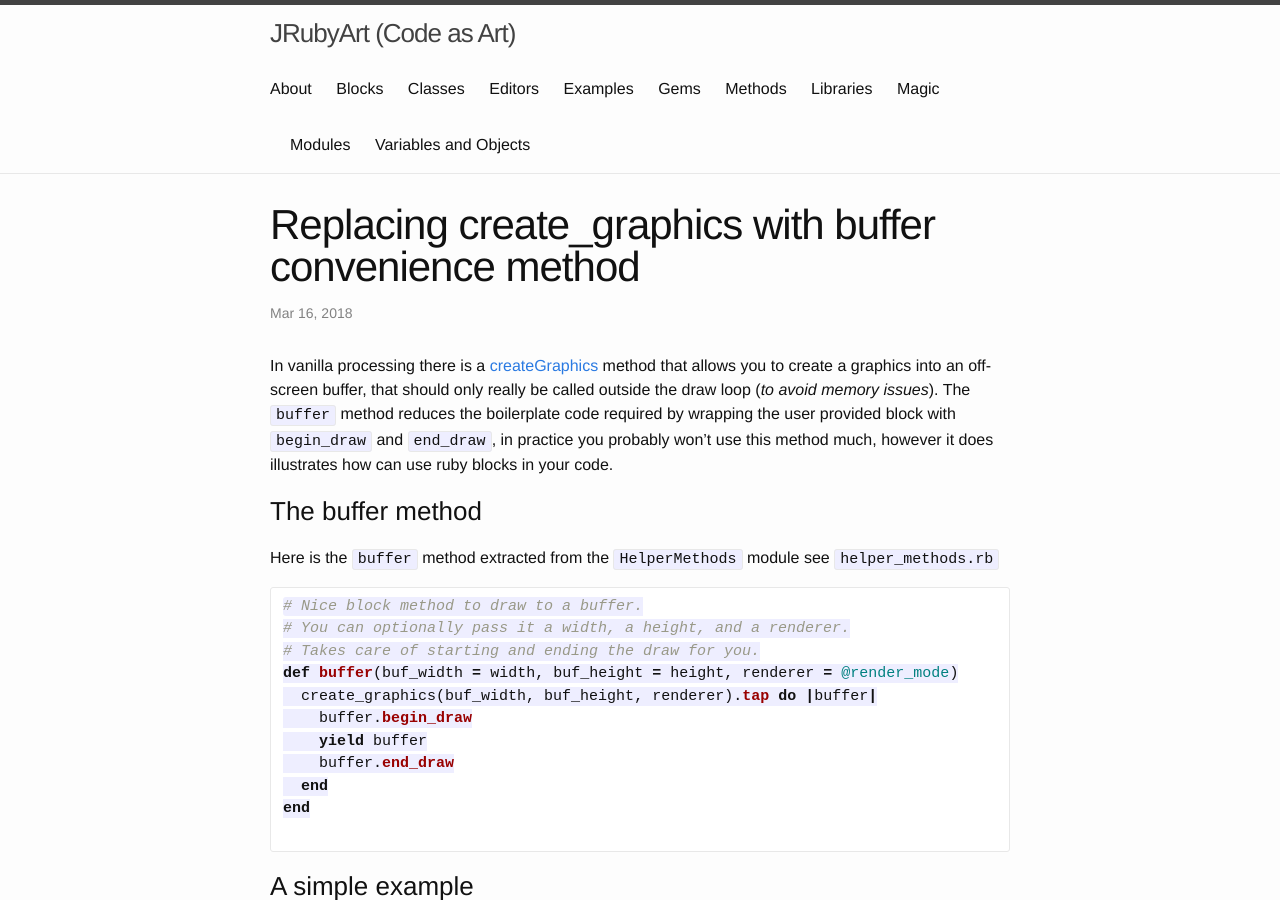
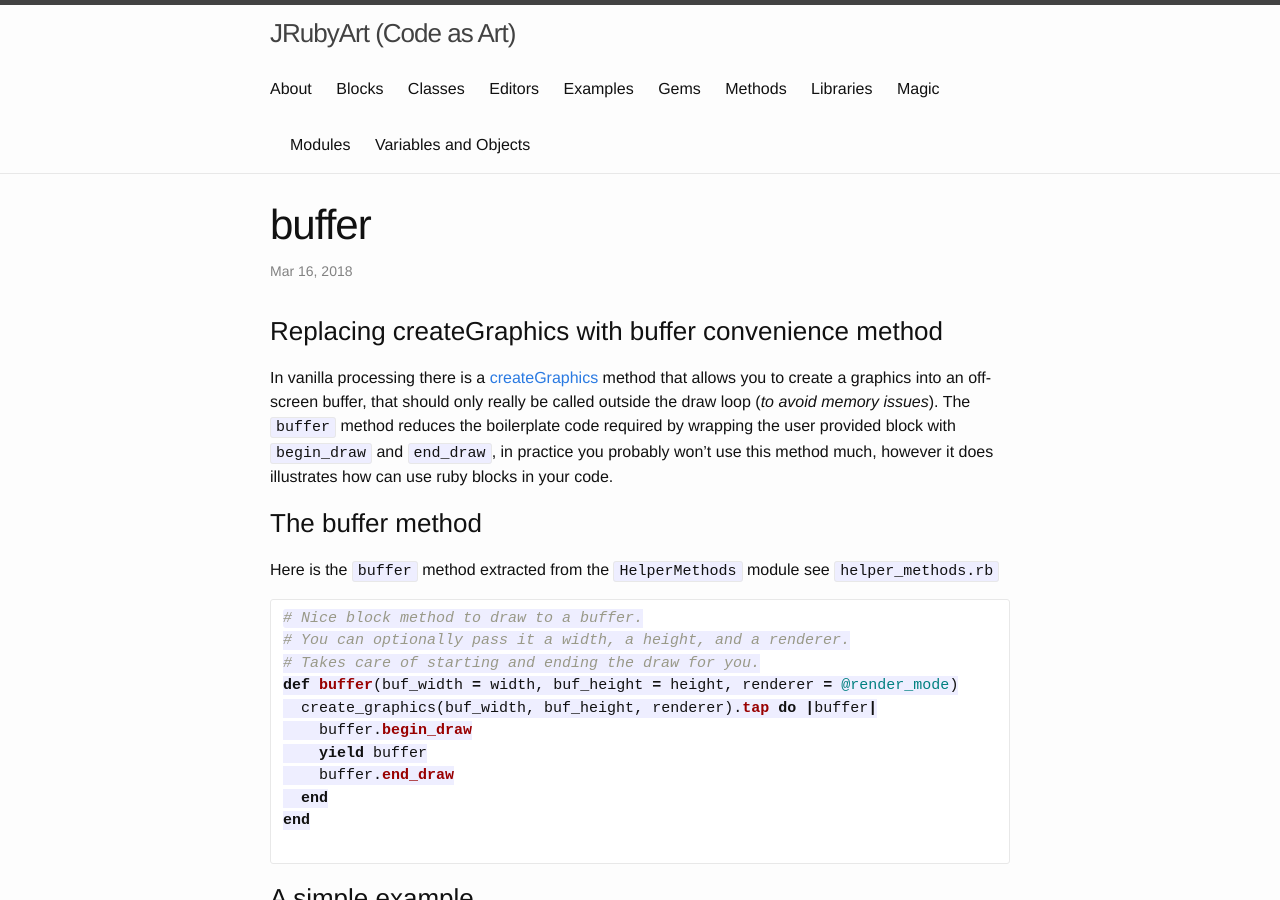
Before and after one commit to ruby-processing/JRubyArt, a Jekyll site: the page built from _k9methods/buffer.md, in a window 1280 px wide and 900 px high. Built offline with Jekyll 4.4.1, drawn with Linux system fonts in a browser that asks for light colours.

Commit message:
fix links

```diff
--- a/_k9methods/buffer.md
+++ b/_k9methods/buffer.md
@@ -1,7 +1,9 @@
 ---
 layout: post
-title:  "Replacing create_graphics with buffer convenience method"
+title:  "buffer"
 ---
+### Replacing createGraphics with buffer convenience method
+
 In vanilla processing there is a [createGraphics][processing] method that allows you to create a graphics into an off-screen buffer, that should only really be called outside the draw loop (_to avoid memory issues_). The `buffer` method reduces the boilerplate code required by wrapping the user provided block with `begin_draw` and `end_draw`, in practice you probably won't use this method much, however it does illustrates how can use ruby blocks in your code.
 
 ### The buffer method ###
```
Also changed, not shown: other parts of _k9methods/buffer.md (+2 -2 lines).
